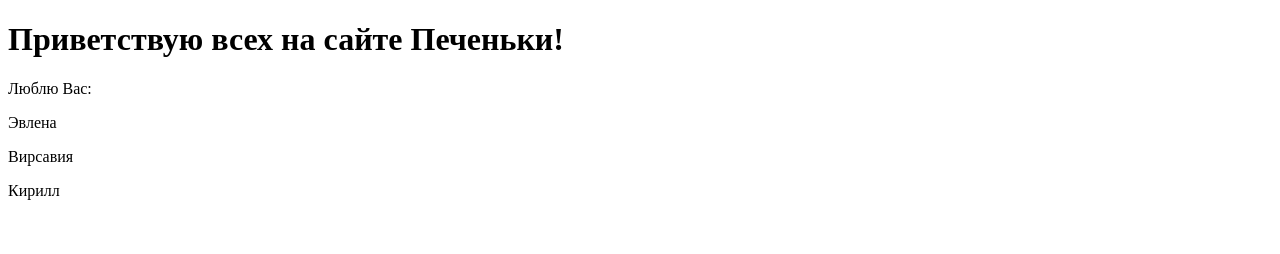
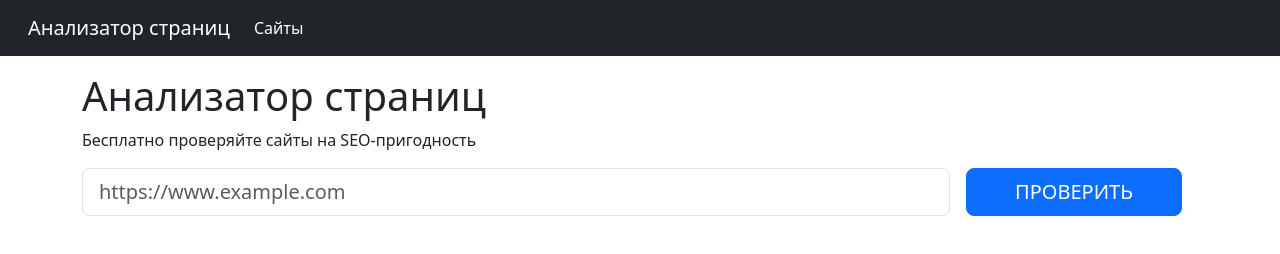
Before and after one commit to Habited/python-project-83, a plain HTML site: page templates/index.html in a window 1280 px wide. Drawn offline with nearby package versions, Linux system fonts and the light colour scheme.

Commit message:
updated files: README.md, templates/index.html - he template has been changed index.html

```diff
--- a/templates/index.html
+++ b/templates/index.html
@@ -1,15 +1,41 @@
-<!-- src/templates/index.html -->
+
 <!DOCTYPE html>
 <html lang="en">
-<head>
-  <meta charset="UTF-8">
-  <title> "Это сайт Печеньки!</title>
-</head>
-<body>
-  <h1>Приветствую всех на сайте Печеньки!</h1>
-  <p>Люблю Вас:</p>
-  <p>Эвлена</p>
-  <p>Вирсавия</p>
-  <p>Кирилл</p>
-</body>
+  <head>
+    <meta charset="utf-8">
+    <meta name="viewport" content="width=device-width, initial-scale=1, shrink-to-fit=no">
+    <link href="https://cdn.jsdelivr.net/npm/bootstrap@5.3.3/dist/css/bootstrap.min.css" rel="stylesheet" integrity="sha384-QWTKZyjpPEjISv5WaRU9OFeRpok6YctnYmDr5pNlyT2bRjXh0JMhjY6hW+ALEwIH" crossorigin="anonymous">
+    <title>Анализатор страниц</title>
+  </head>
+  <body>
+    <header>
+      <nav class="navbar navbar-expand-md navbar-dark bg-dark px-3">
+        <div class="container-fluid">
+          <a class="navbar-brand" href="#">Анализатор страниц</a>
+          <div class="collapse navbar-collapse" id="navbarNavDropdown">
+            <ul class="navbar-nav">
+              <li class="nav-item">
+                <a class="nav-link active" aria-current="page" href="#">Сайты</a>
+              </li>
+            </ul>
+          </div>
+        </div>
+      </nav>
+    </header>
+    <main class="flex-grow-1">
+      <div class="container-lg mt-3">
+        <div class="row gx-5">
+          <div class="col">
+            <h1>Анализатор страниц</h1>
+            <p>Бесплатно проверяйте сайты на SEO-пригодность</p>
+          </div>
+        </div>
+        <form action="/urls " method="post" class="d-flex justify-content-center">
+          <label for="text" class="visually-hidden">Url для проверки</label>
+          <input type="text" name="url" placeholder="https://www.example.com" value="" class="form-control form-control-lg" required="">
+          <input type="submit" class="btn btn-primary  btn-lg ms-3 px-5 text-uppercase mx-3" value="Проверить">
+        </form>
+      </div>
+    </main>
+  </body>
 </html>
```
Also changed, not shown: 1 other file.
